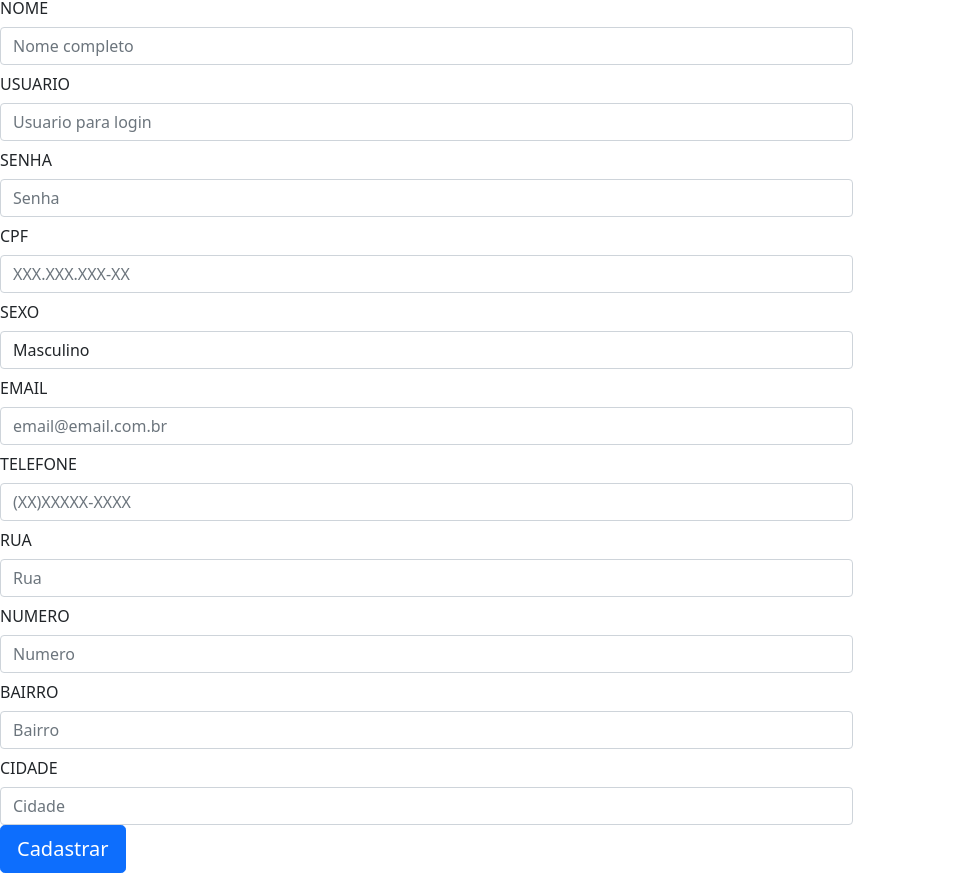
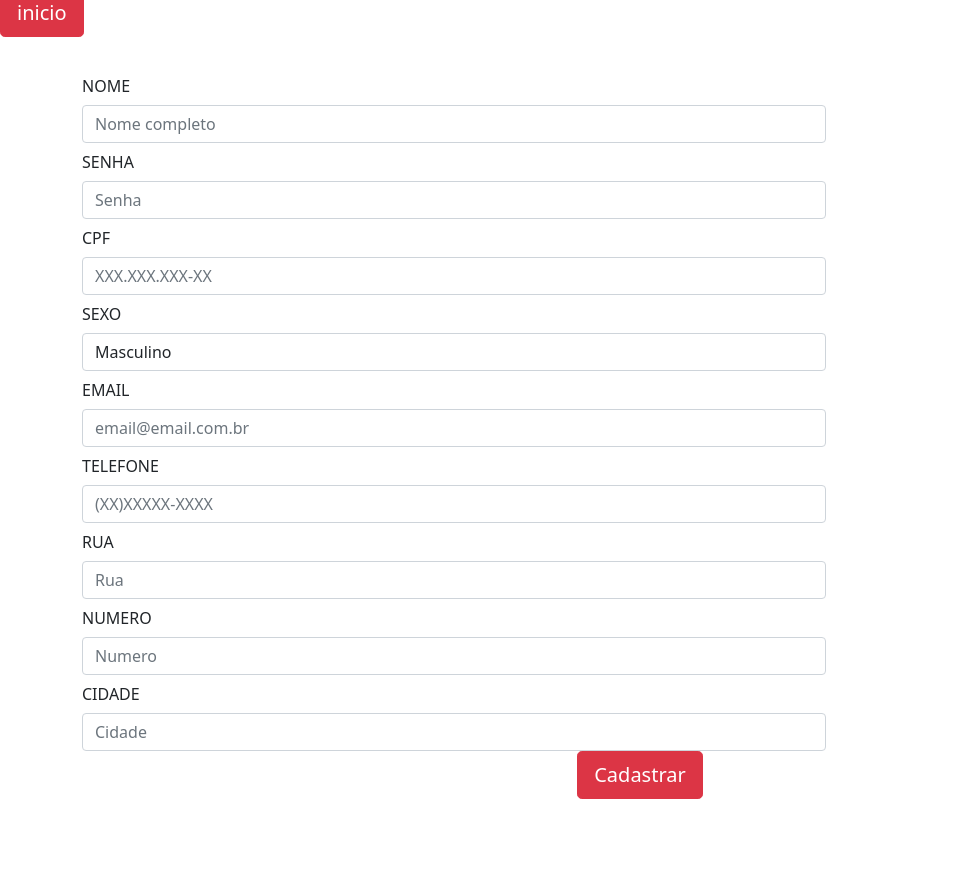
Before and after one commit to guiduran1/aulinha-ds, a plain HTML site: page cadastro.html in a window 1280 px wide. Shown: the part 67-940 px from the top of the page, without its empty margins (0-965 px from the left). After the commit the page ends 866 px from the top, so only its background shows below. Drawn offline with Linux system fonts and the light colour scheme.

Commit message:
inicio da pagina etec

```diff
--- a/cadastro.html
+++ b/cadastro.html
@@ -4,8 +4,9 @@
     <meta charset="UTF-8">
     <meta http-equiv="X-UA-Compatible" content="IE=edge">
     <meta name="viewport" content="width=device-width, initial-scale=1.0">
+    <link rel="stylesheet" href="estilo.css">
     <link rel="stylesheet" href="css/bootstrap.css">
-    <title>matrículas</title>
+    <title>matrículas etec lins</title>
 </head>
 <body>
   <CEnter>
@@ -16,7 +17,19 @@
     </div>
   </CEnter>
 
-    <form action="inserir_cliente.php" method="POST" class="form-horizontal">
+<form action="index.html">
+  <button class="btn btn-primary btn-danger btn-lg">inicio</button>
+</form>
+
+  <div class="container" style="margin-top:30px">
+    <div class="row">
+      <div class="col-sm-4">
+        </ul>
+        <hr class="d-sm-none">
+      </div>
+
+
+<form action="#" method="POST" class="form-horizontal">
 
         <div class="form-group ">
           <label for="inputNome" class="col-sm-2 control-label col-form-label"> NOME</label>
@@ -25,12 +38,6 @@
         </div>
         </div>
 
-        <div class="form-group ">
-          <label for="inputuser" class="col-sm-2 control-label col-form-label"> USUARIO</label>
-        <div class="col-sm-8">
-          <input type="text" name="usuario" class="form-control" id="inputuser" placeholder="Usuario para login">
-        </div>
-        </div>
 
         <div class="form-group ">
           <label for="inputsenha" class="col-sm-2 control-label col-form-label"> SENHA</label>
@@ -52,6 +59,7 @@
           <select name="sexo" class="form-control" id="sexo">
            <option value="Masculino">Masculino</option>
            <option value="Feminino">Feminino</option>
+           <option value="outros">outros</option>
            </select>
          </div>
         </div>
@@ -86,13 +94,6 @@
         </div>
 
         <div class="form-group ">
-          <label for="inputbairro" class="col-sm-2 control-label col-form-label"> BAIRRO</label>
-          <div class="col-sm-8">
-            <input type="text" name="bairro" class="form-control" id="inputCidade" placeholder="Bairro">
-          </div>
-        </div>
-
-        <div class="form-group ">
           <label for="inputCidade" class="col-sm-2 control-label col-form-label"> CIDADE</label>
           <div class="col-sm-8">
             <input type="text" name="cidade" class="form-control" id="inputCidade" placeholder="Cidade">
@@ -103,9 +104,11 @@
           </select>
          </div>
         </div>
-        <button class="btn btn-primary btn-lg">Cadastrar</button>
+        <center>
+        <button class="btn btn-primary btn-danger btn-lg">Cadastrar</button>
+      </center>
 
-      </form>
+</form>
 
     <script src="js/jquery-3.6.0.min.js"></script>
     <script src="js/bootstrap.js"></script>
--- /dev/null
+++ b/estilo.css
@@ -0,0 +1,4 @@
+
+.a{
+    background-color: red;
+}
```
